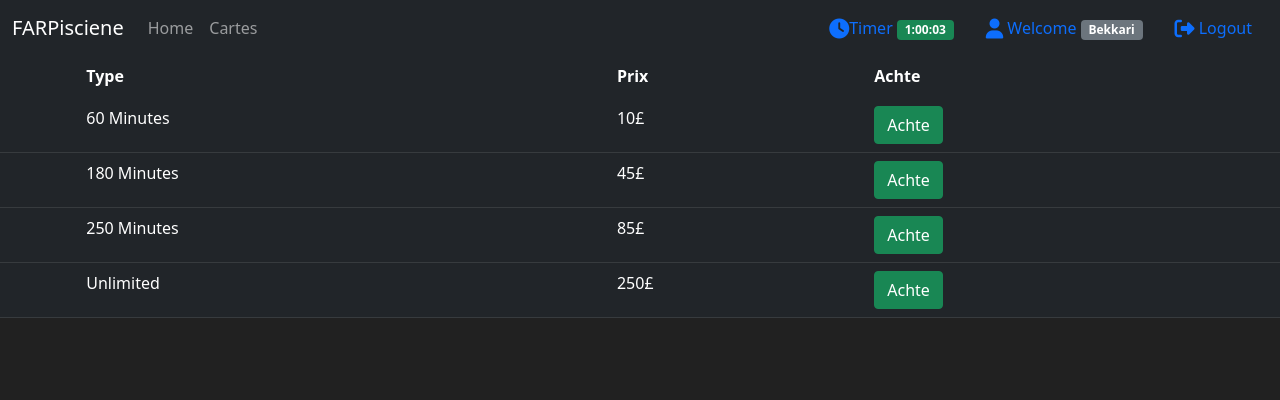
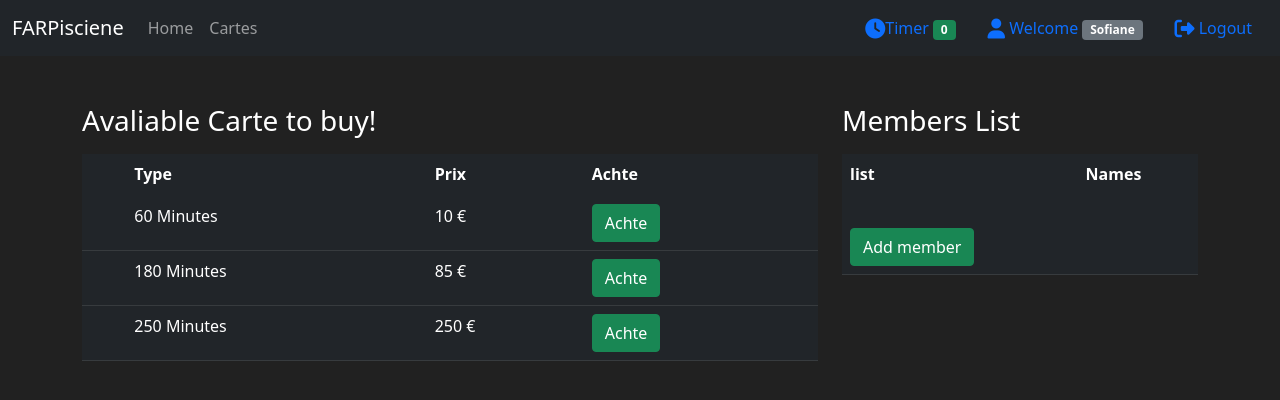
Before and after one commit to Sofiane-Bekkari/FARPiscine-project, a Flask app: page /carte in a window 1280 px wide. Shown: the top 400 px of the page. Run offline with Flask 2, Linux system fonts and the light colour scheme; a user stored in the database is signed in; data comes from the database, SQL or seed files in the repository; some libraries are stand-ins or nearby versions.

Commit message:
Added buying/adding members of client

```diff
--- a/far_app/Templates/Carte.html
+++ b/far_app/Templates/Carte.html
@@ -1,7 +1,11 @@
 {% extends 'layout.html' %} {% block title %} Cartes page {% endblock %} {%
 block body %}
+<div class="container">
+  <div class="row">
+    <div class="col-8">
+      <h3 class="mt-5">Avaliable Carte to buy!</h3>
         <!--TABLES-->
-<table class="table">
+        <table class="table mt-3">
           <thead>
             <tr class="table-dark">
               <th scope="col"></th>
@@ -28,7 +32,7 @@ block body %}
 
               {% endif %}
 
-      <td>{{ carte.solde }}£</td>
+              <td>{{ carte.solde }} €</td>
               <td>
                 <button class="btn btn-outline btn-success" data-bs-toggle="modal" data-bs-target="#buyModal-{{ carte.id }}">Achte</button>
               </td>
@@ -37,4 +41,33 @@ block body %}
             <!--JINJA LOGIC END-->
           </tbody>
         </table>
+    </div>
+    <div class="col-4">
+      <h3 class="mt-5">Members List</h3>
+      <table class="table mt-3">
+        <thead>
+          <tr class="table-dark">
+            <th scope="col">list</th>
+            <th scope="col">Names</th>
+                 <!--JINJA LOGIC-->
+                 {% for member in members %}
+
+                 <tr class="table-dark">
+                   <th scope="row">Member</th>
+                   <td> {{ member.member_prenom }} {{ member.member_nom }}</td>
+                </tr>
+                {% endfor %}
+        </thead>
+        <tbody>
+          <tr class="table-dark">
+            <td>
+              <button class="btn btn-outline btn-success mt-4" id="add_mem" data-bs-toggle="modal" data-bs-target="#addModal-{{ current_user.id }}">Add member</button>
+            </td>
+            <td></td>
+
+        </tbody>
+      </table>
+    </div>
+  </div>
+</div>
   {% endblock%}
--- a/far_app/Templates/includes/item_modal.html
+++ b/far_app/Templates/includes/item_modal.html
@@ -16,9 +16,46 @@
        <p>You want buy this carte of {{ carte.solde }}</p>
       </div>
       <div class="modal-footer">
-        <button type="button" class="btn btn-secondary" data-bs-dismiss="modal">Close</button>
-        <button type="button" class="btn btn-primary">Save changes</button>
+        <form method="post">
+          {{ purchase_form.hidden_tag() }}
+          <input type="hidden" id="purchase_carte" name="purchase_carte" value="{{ carte.solde }}">
+          {{ purchase_form.submit(class="btn btn-lg btn-outline-success") }}
+        </form>
+        <button type="button" class="btn btn-lg btn-danger" data-bs-dismiss="modal">No</button>
       </div>
     </div>
   </div>
 </div>
+
+<!---MODEL TO ADD MEMBER-->
+<div class="modal fade" id="addModal-{{ current_user.id }}" tabindex="-1" aria-labelledby="exampleModalLabel" aria-hidden="true">
+  <div class="modal-dialog">
+    <div class="modal-content">
+      <div class="modal-header">
+        <h5 class="modal-title" id="exampleModalLabel">Do you want add a member?</h5>
+        <button type="button" class="btn-close" data-bs-dismiss="modal" aria-label="Close"></button>
+      </div>
+      <div class="modal-body">
+       <h5 class="modal-title mt-2">Add a member to you account!</h5>
+       <form method="post">
+         {{ member_form.hidden_tag() }}
+         <!--NOM DE MEMBER-->
+         <h6 class="modal-title mt-5">{{ member_form.nom.label() }}</h6>
+         {{ member_form.nom(class="form-control mt-2", placeholder="Nom de member*") }}
+         <!--PRENOM DE MEMBER-->
+         <h6 class="modal-title mt-2">{{ member_form.prenom.label() }}</h6>
+         {{ member_form.prenom(class="form-control mt-2", placeholder="Prenom de member*") }}
+         <!--PRENOM DE MEMBER-->
+         <h6 class="modal-title mt-2">{{ member_form.age.label() }}</h6>
+         {{ member_form.age(class="form-control mt-2 mb-5", placeholder="Age de member") }}
+         <!--SUBMIT-->
+         <input type="hidden" id="add_member" name="add_member" value="{{ current_user.id }}">
+         {{ member_form.submit(class="btn btn-lg btn-success") }}
+         <button type="button" class="btn btn-lg btn-danger" data-bs-dismiss="modal">Cancel</button>
+        </form>
+      </div>
+      <div class="modal-footer">
+      </div>
+    </div>
+  </div>
+</div>
--- a/far_app/Templates/layout.html
+++ b/far_app/Templates/layout.html
@@ -49,9 +49,9 @@
           <div class="d-flex">
             <a class="nav-link" href="#"><i class="fas fa-clock fa-lg"></i>Timer
               <!--TIMER NEED FUNCTION DISPLAY-->
-              <span class="badge bg-success"> {{ current_user.id }}:00:03</span></a>
+              <span class="badge bg-success"> {{ current_user.timer }}</span></a>
             <span class="nav-link" href="#"><i class="fas fa-user fa-lg"></i> Welcome
-              <span class="badge bg-secondary">{{ current_user.nom }}</span></span>
+              <span class="badge bg-secondary">{{ current_user.prenom }}</span></span>
             <a class="nav-link" href="{{url_for('logout_page')}}"><i class="fas fa-sign-out-alt fa-lg"></i> Logout</a>
           </div>
         {% else%}
--- a/far_app/forms.py
+++ b/far_app/forms.py
@@ -1,6 +1,6 @@
 from flask_wtf import FlaskForm
-from wtforms import StringField, PasswordField, SubmitField
-from wtforms.validators import Length, EqualTo, Email, DataRequired, ValidationError
+from wtforms import StringField, PasswordField, SubmitField, IntegerField
+from wtforms.validators import Length, EqualTo, Email, DataRequired, ValidationError, number_range
 from far_app.models import Client
 
 
@@ -24,7 +24,8 @@ class RegisterForm(FlaskForm):
     email = StringField(label='Email', validators=[Email(), DataRequired()])
     password1 = PasswordField(label='Password', validators=[Length(min=6), DataRequired()])
     password2 = PasswordField(label='Confirm password', validators=[EqualTo('password1') , DataRequired()])
-    add_member = StringField(label='Member Prenom')
+    code_pin =  IntegerField(label='Code PIN:')
+    #code_pin =  IntegerField(label='Code PIN:', validators=[number_range(min=8, max=8, message='Please 8 dig') , DataRequired()])
     adresse_rue = StringField(label='Adresse & Rue')
     ville = StringField(label='Ville')
     code_postal = StringField(label='Code postal')
@@ -37,3 +38,16 @@ class LoginForm(FlaskForm):
     email = StringField(label='Email:', validators=[DataRequired()])
     password = StringField(label='Password:', validators=[DataRequired()])
     submit = SubmitField(label='Sign in')
+
+
+# PURCHASE CARTE
+class PurchaseCartForm(FlaskForm):
+    submit = SubmitField(label='Purchase Card')
+
+
+# ADD A MEMBER
+class AddMemberForm(FlaskForm):
+    nom = StringField(label='Nom de member:', validators=[DataRequired()])
+    prenom = StringField(label='Prenom de member:', validators=[DataRequired()])
+    age = IntegerField(label='Age de member optional:',validators=[number_range(min=1) ,DataRequired()])
+    submit = SubmitField(label='Add Member')
--- a/far_app/routes.py
+++ b/far_app/routes.py
@@ -1,10 +1,12 @@
 from far_app import app
-from flask import render_template, redirect, url_for, flash
-from far_app.models import Carte, Client
-from far_app.forms import RegisterForm, LoginForm
-from flask_login import login_user, logout_user, login_required
+from flask import render_template, redirect, url_for, flash, request
+from far_app.models import Carte, Client, Member
+from far_app.forms import RegisterForm, LoginForm, PurchaseCartForm, AddMemberForm
+from flask_login import login_user, logout_user, login_required, current_user
 from far_app import db
-
+from far_app.test_time import countdown
+from datetime import datetime, timedelta
+from far_app.timedown import int_to_time
 
 # HOME/INDEX PAGE
 @app.route('/')
@@ -13,14 +15,63 @@ def home_page():
 
 
 # CARTES PAGE
-@app.route('/carte')
+@app.route('/carte', methods=['GET', 'POST'])
 @login_required # REQUIRE CLIENT TO LOGIN BEFORE ACCESS THIS PAGE
 def carte_page():
 
+    ## ADD MEMBER
+    member_form = AddMemberForm()
+    if member_form.validate_on_submit():
+        add_member = request.form.get('add_member')
+
+        print('THIS ADD MEMBER /', add_member)
+        member_to_add =  Member(member_nom=member_form.nom.data,
+                                  member_prenom=member_form.prenom.data,
+                                  member_age=member_form.age.data,
+                                  owner_member=current_user.id
+        )
+        db.session.add(member_to_add)
+        db.session.commit()
+        flash(f'You been added a member {member_to_add.member_prenom}', category='success')
+        return redirect(url_for('carte_page'))
+
+
+    ## BUY CARD
+    purchase_form = PurchaseCartForm()
+    if request.method == 'POST':
+        purchase_carte = request.form.get('purchase_carte')
+        p_carte_object = Carte.query.filter_by(solde=purchase_carte).first()
+        if p_carte_object:
+            p_carte_object.owner = current_user.id
+            ## get current time
+            current_time = datetime.now()
+            current_time_string = current_time.strftime("%Y-%m-%d %H:%M:%S")
+            p_carte_object.date_achat = current_time_string
+            #EXP
+            expiration_date = datetime.now() + timedelta(days=30)
+            p_carte_object.date_exp = expiration_date
+            # ADD TIMER
+            carte_min =  int(p_carte_object.type_carte)
+            current_user.timer += carte_min
+            #print(f'THIS CARTE MIN: {carte_min} / AND THIS USER TIME: {current_user.timer}')
+            #print(int_to_time(current_user.timer))
+            db.session.commit()
+            flash(f'Congratulation! You buy type of carte {p_carte_object.solde} and you add {p_carte_object.type_carte} munites to your account.', category='success')
+            #THIS NEED TO REDIRECT TO CARD PAGE
+            return redirect(url_for('carte_page'))
+
+
+
     # This will come from DB Carte Table next
-    cartes = Carte.query.all()
+    if request.method == "GET":
 
-    return render_template('carte.html', cartes=cartes)
+        user_id = current_user.id
+        cartes = Carte.query.all()
+        members = Member.query.filter_by(owner_member=user_id)
+
+        print(f'THIS MEMBER SHIP WITH THIS CLIENT: {members}')
+
+        return render_template('carte.html', cartes=cartes, members=members, purchase_form=purchase_form, member_form=member_form)
 
 # RESGISTER CLIENT
 
@@ -36,12 +87,18 @@ def register_page():
                                   telephone=form.telephone.data,
                                   email=form.email.data,
                                   password=form.password1.data,
-                                  add_member=form.add_member.data,
+                                  code_pin=form.code_pin.data,
                                   adresse_rue=form.adresse_rue.data,
                                   ville=form.ville.data,
                                   code_postal=form.code_postal.data,
                                   memo=form.memo.data
                                   )
+        # CHECK CODE PIN IF WITH 8 DIGIT
+        cp_str = str(client_to_create.code_pin)
+        cp_len = len(cp_str)
+        if cp_len > 8 or cp_len < 8:
+                  flash(f'CODE PIN is uncorrect! Please you must put 8 number', category='danger')
+                  return redirect(url_for('register_page'))
         db.session.add(client_to_create)
         db.session.commit()
         # LOGIN A NEW ACCOUNT FIRST TIME
@@ -91,3 +148,15 @@ def logout_page():
     flash('You are logout!', category='info')
 
     return redirect(url_for('home_page'))
+
+
+
+### THIS ROUTE JUST FOR TEST
+@app.route('/count')
+def count_page():
+
+     #TEST TIME COUNTER
+    n = 20
+    count = countdown(n)
+
+    return render_template('count.html', count=count)
--- /dev/null
+++ b/far_app/timedown.py
@@ -0,0 +1,4 @@
+from datetime import timedelta
+
+def int_to_time(n):
+    return str(timedelta(minutes=n))
```
Also changed, not shown: far_app/Templates/count.html (added, +19 -0 lines), far_app/Templates/register.html (+10 -7 lines), far_app/models.py (+20 -5 lines), far_app/test_time.py (added, +24 -0 lines), far_app/farpiscien.db. Lines whose indentation alone changed are shown as unchanged.
